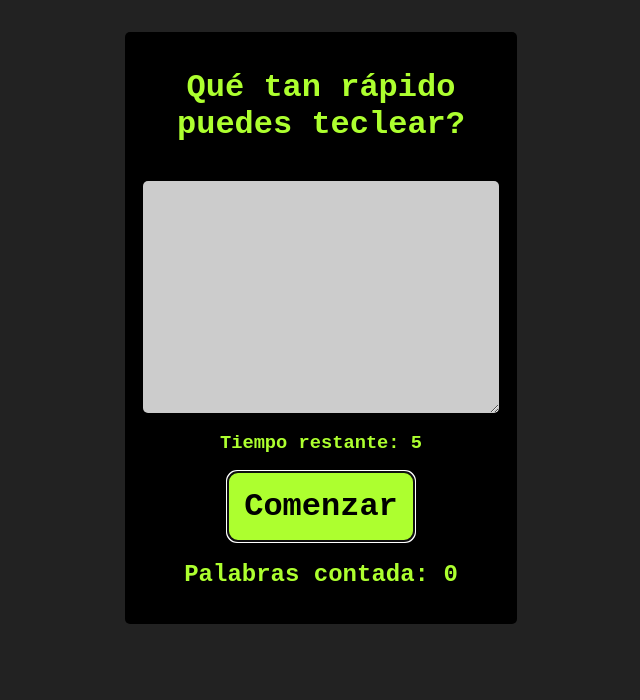
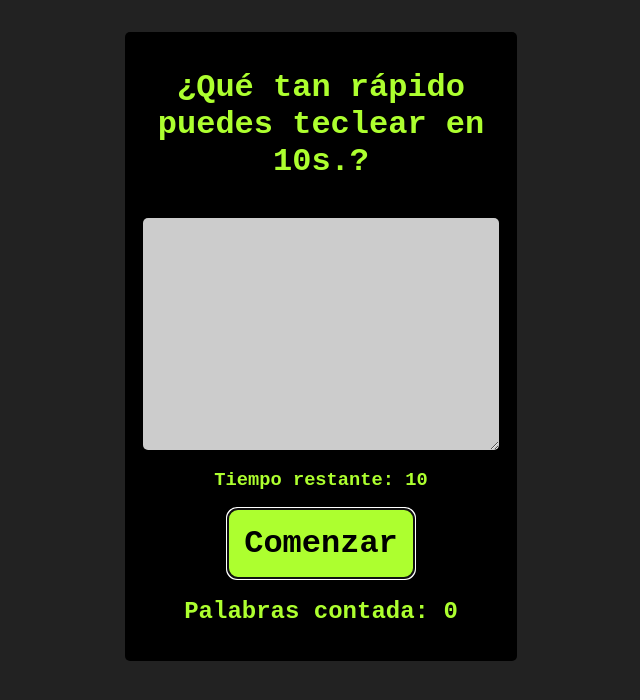
Before and after one commit to catharygr/teclear-rapido-react, a React (Vite) app: page / in a window 1280 px wide. Shown: the top 700 px of the page, without its empty margins (319-959 px from the left). Built offline with nearby package versions, Linux system fonts and the light colour scheme.

Commit message:
Corrigiendos algunos detalles

```diff
--- a/src/App.jsx
+++ b/src/App.jsx
@@ -3,7 +3,7 @@ import React from "react";
 function App() {
   const [form, setForm] = React.useState("");
   const [wordCount, setWordCount] = React.useState(0);
-  const [time, setTime] = React.useState(5);
+  const [time, setTime] = React.useState(10);
   const [isTimeRunning, setIsTimeRunning] = React.useState(false);
   const [isformDisabled, setIsFormDisabled] = React.useState(true);
   const [isButtonDisabled, setIsButtonDisabled] = React.useState(false);
@@ -22,7 +22,7 @@ function App() {
     setForm("");
     setIsFormDisabled(false);
     setIsButtonDisabled(true);
-    setTime(5);
+    setTime(10);
     setWordCount(0);
     setIsTimeRunning(true);
   }
@@ -54,7 +54,7 @@ function App() {
 
   return (
     <div className="container">
-      <h1>Qué tan rápido puedes teclear?</h1>
+      <h1>¿Qué tan rápido puedes teclear en 10s.?</h1>
       <textarea
         value={form}
         onChange={handleForm}
```
